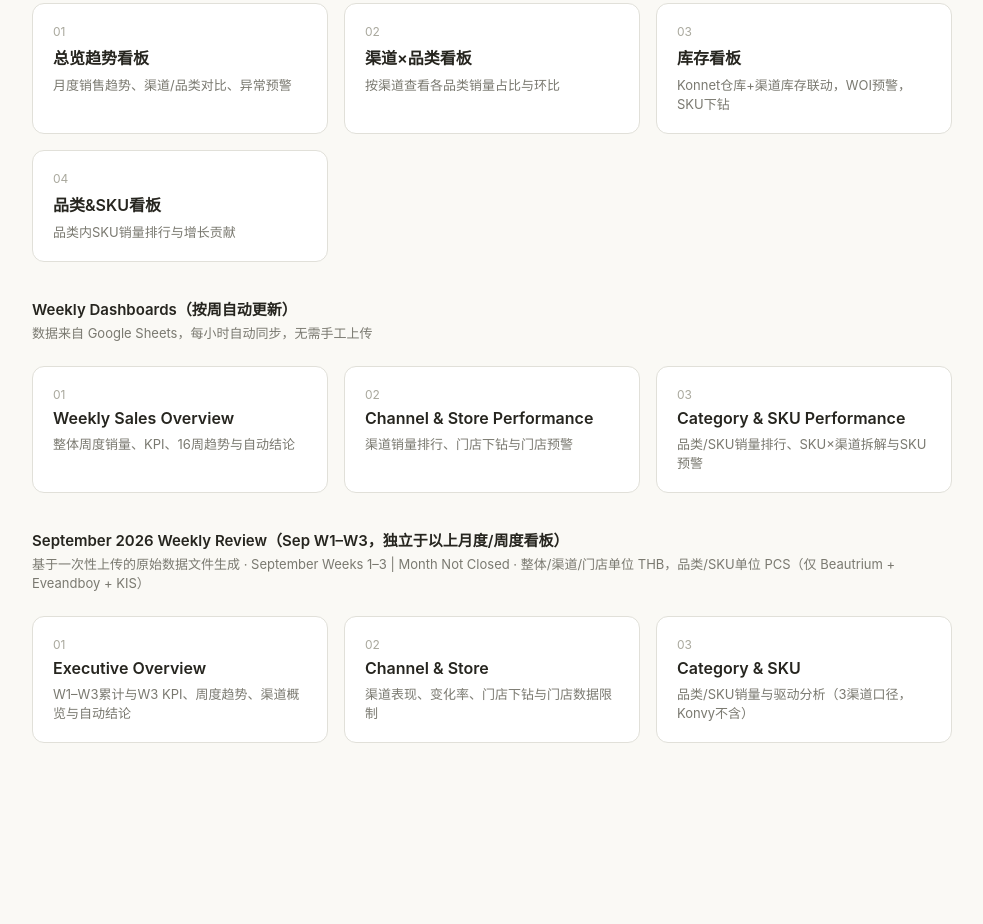
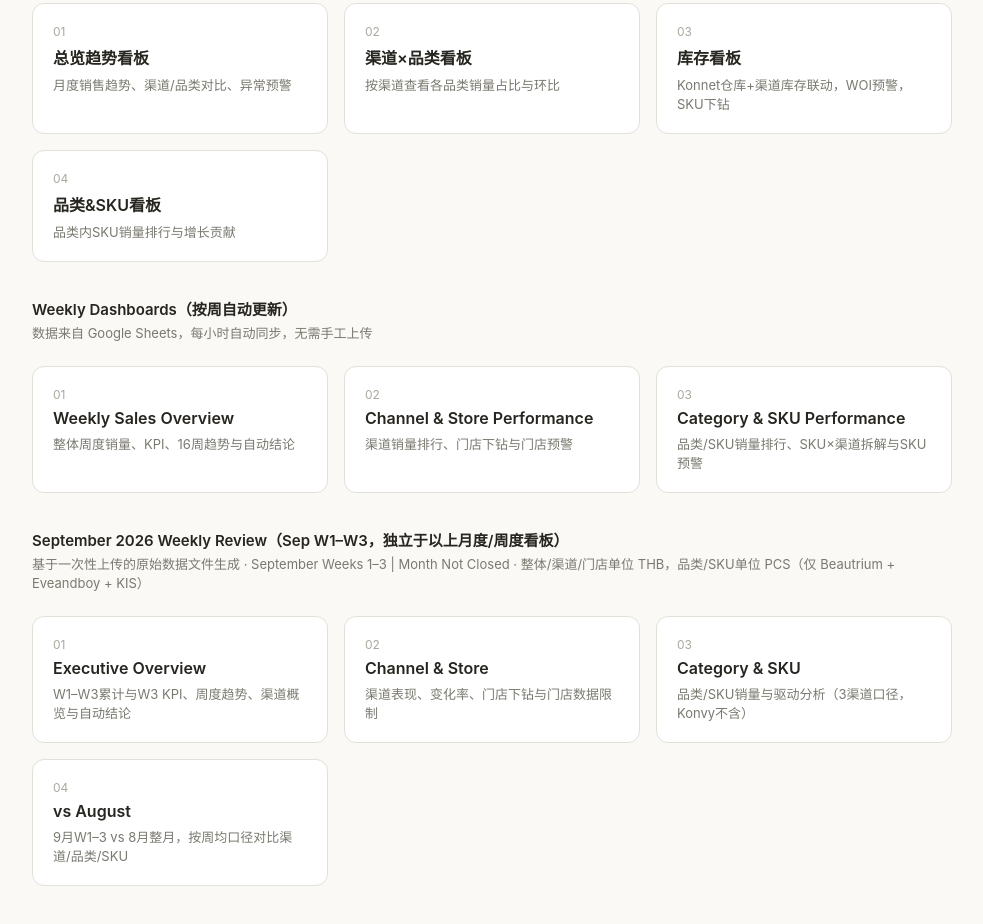
Before and after one commit to yijuejun-rita/TH-Sales-Dashboard, a website: page index.html in a window 1280 px wide. Shown: the part 186-1110 px from the top of the page, without its empty margins (148-1131 px from the left). Before the commit the page ends 993 px from the top, so only its background shows below. Drawn offline with Linux system fonts and the light colour scheme.

Commit message:
Add files via upload

```diff
--- a/index.html
+++ b/index.html
@@ -102,6 +102,10 @@ p.section-desc{font-size:13px; color:var(--text-secondary); margin:0 0 16px;}
     <p class="num">03</p><p class="name">Category & SKU</p>
     <p class="desc">品类/SKU销量与驱动分析（3渠道口径，Konvy不含）</p>
   </a>
+  <a class="card" href="september-weekly-review/vs-august.html">
+    <p class="num">04</p><p class="name">vs August</p>
+    <p class="desc">9月W1–3 vs 8月整月，按周均口径对比渠道/品类/SKU</p>
+  </a>
 </div>
 </div>
 </body>
```
Also changed, not shown: README.md.
